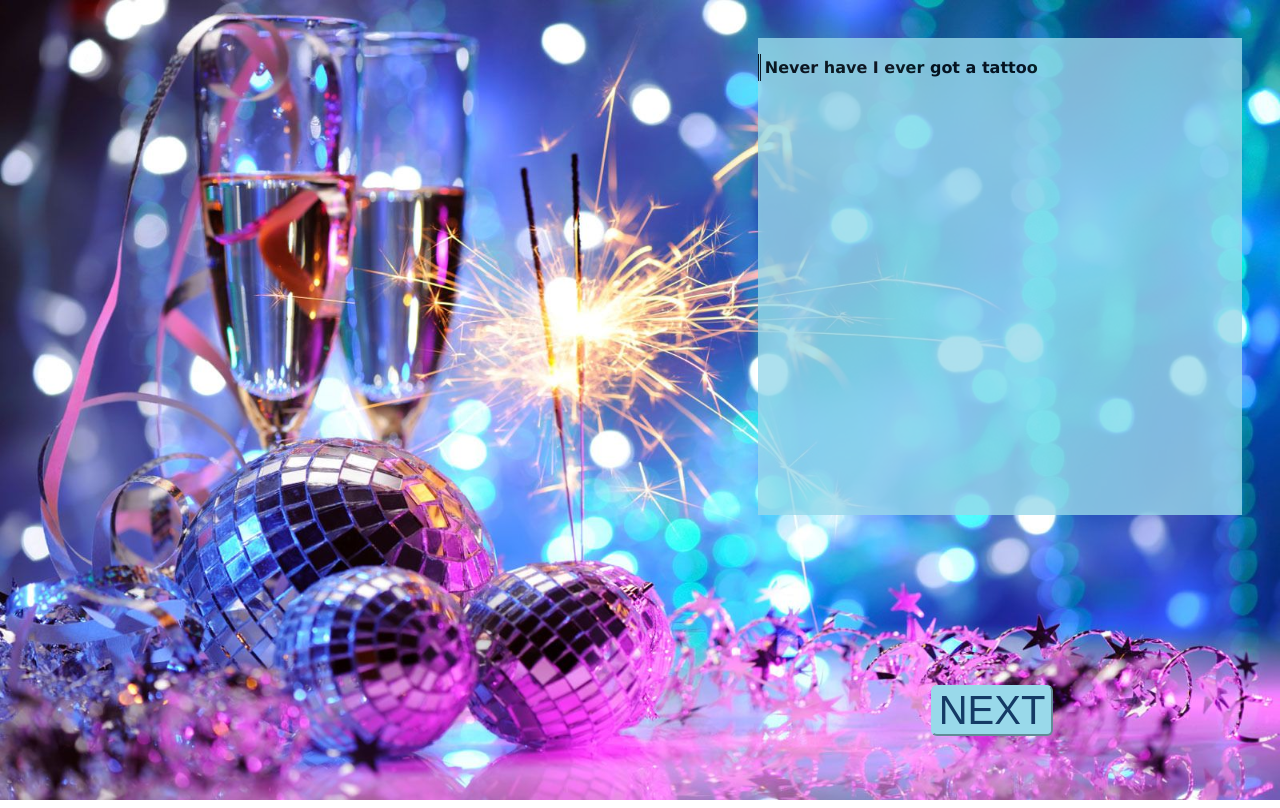
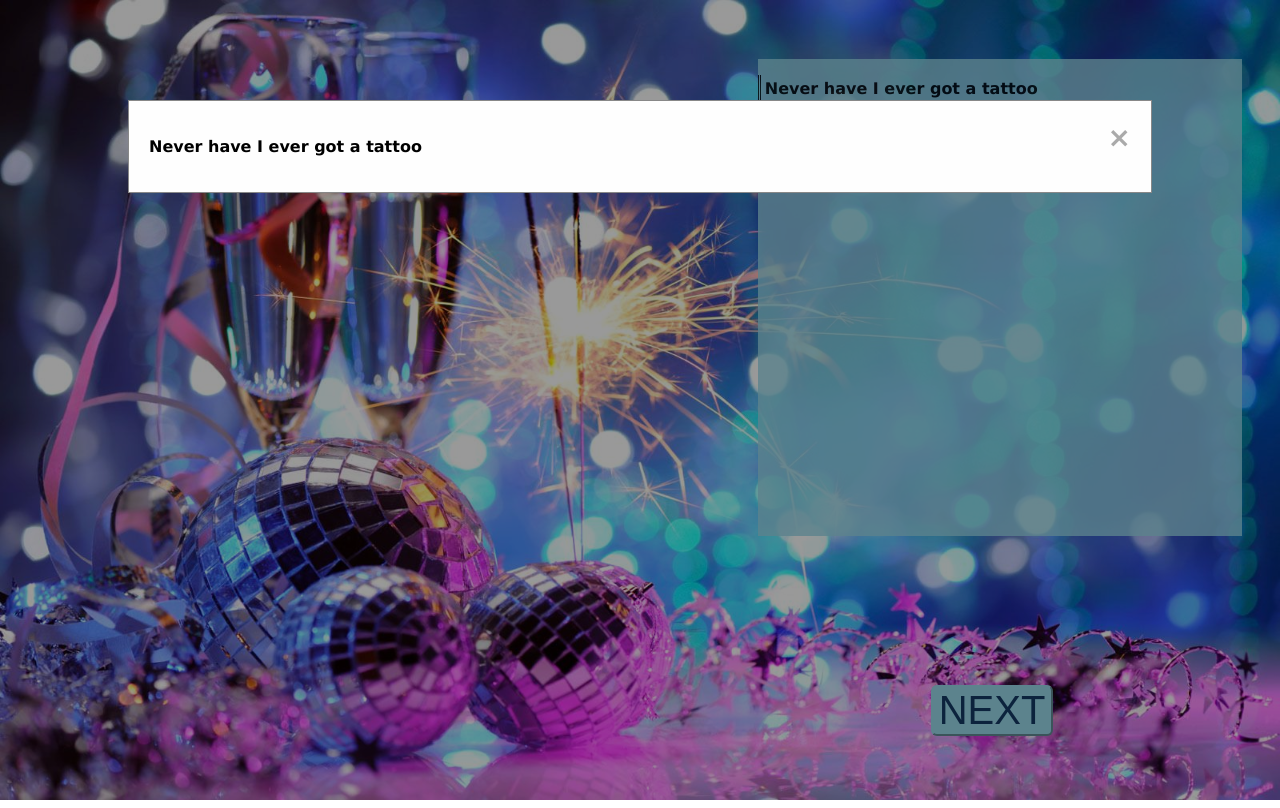
Before and after one commit to anand96ms/never-have-i-ever, a plain HTML site: page index.html in a window 1280 px wide. Both pictures are taken after a click on the button "Let the Party Begin...". Drawn offline with Linux system fonts and the light colour scheme.

Commit message:
Added modal pop up

```diff
--- a/index.html
+++ b/index.html
@@ -7,6 +7,23 @@
   <!-- <div class="header">
     <h1><cite>GFR FUN ACTIVITIES</cite></h1>
   </div> -->
+  <!-- Trigger/Open The Modal -->
+  <button id="myBtn" style="visibility:hidden">Open Modal</button>
+
+  <!-- The Modal -->
+  <div id="myModal" class="modal">
+
+    <!-- Modal content -->
+    <div class="modal-content">
+      <span class="close">&times;</span>
+      <p id="modalId">Some text in the Modal..</p>
+    </div>
+
+  </div>
+
+
+
+
 
 <div class="row  section">
   <div id="div1" class="col-5" style="display:none">
--- a/project.js
+++ b/project.js
@@ -67,7 +67,9 @@ function findTask(){
       document.getElementById("usedListSection").classList.add("bkgrnd2");
   }
   if(list.length){
-    alert("Next Question is - "+"\n"+list[index])
+    document.getElementById("modalId").innerHTML = '<strong>'+list[index]+'</strong>';
+    modal.style.display = "block";
+    //alert("Next Question is - "+"\n"+list[index])
   }else{
     alert('Please add more tasks to the list!!')
   }
@@ -86,3 +88,35 @@ if(document.getElementById("nxtBtn").style.visibility === "hidden"){
 }
 btn.addEventListener('click',findTask)
 btn1.addEventListener('click',findTask)
+
+
+
+
+
+
+
+
+var modal = document.getElementById("myModal");
+
+// Get the button that opens the modal
+var btn7 = document.getElementById("myBtn");
+
+// Get the <span> element that closes the modal
+var span = document.getElementsByClassName("close")[0];
+
+// When the user clicks the button, open the modal
+btn7.onclick = function() {
+  modal.style.display = "block";
+}
+
+// When the user clicks on <span> (x), close the modal
+span.onclick = function() {
+  modal.style.display = "none";
+}
+
+// When the user clicks anywhere outside of the modal, close it
+window.onclick = function(event) {
+  if (event.target == modal) {
+    modal.style.display = "none";
+  }
+}
--- a/styles.css
+++ b/styles.css
@@ -90,3 +90,43 @@ overflow-y: auto;
     opacity: 1;
     text-align: center;
 }
+
+
+/* The Modal (background) */
+.modal {
+  display: none; /* Hidden by default */
+  position: fixed; /* Stay in place */
+  z-index: 1; /* Sit on top */
+  padding-top: 100px; /* Location of the box */
+  left: 0;
+  top: 0;
+  width: 100%; /* Full width */
+  height: 100%; /* Full height */
+  overflow: auto; /* Enable scroll if needed */
+  background-color: rgb(0,0,0); /* Fallback color */
+  background-color: rgba(0,0,0,0.4); /* Black w/ opacity */
+}
+
+/* Modal Content */
+.modal-content {
+  background-color: #fefefe;
+  margin: auto;
+  padding: 20px;
+  border: 1px solid #888;
+  width: 80%;
+}
+
+/* The Close Button */
+.close {
+  color: #aaaaaa;
+  float: right;
+  font-size: 28px;
+  font-weight: bold;
+}
+
+.close:hover,
+.close:focus {
+  color: #000;
+  text-decoration: none;
+  cursor: pointer;
+}
```
